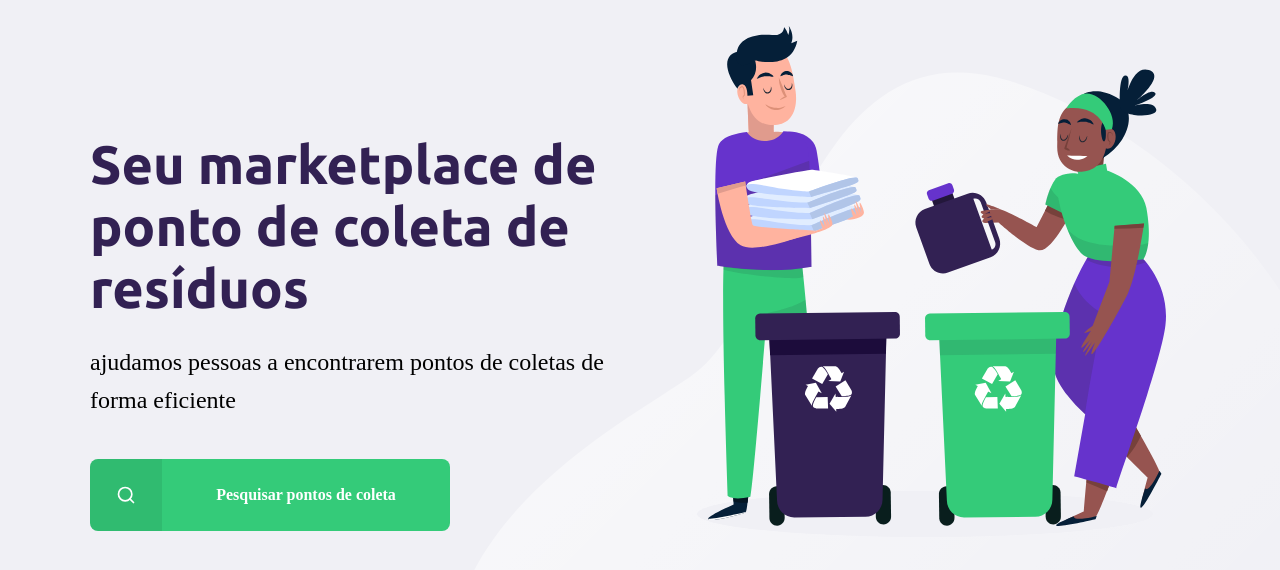
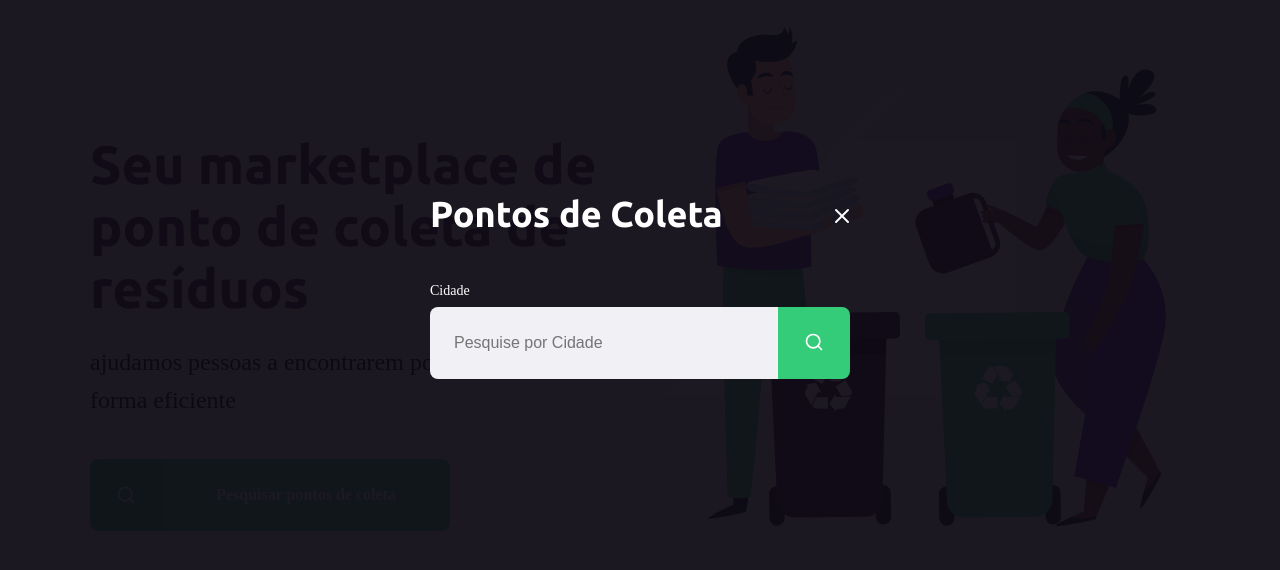
Before and after one commit to guilhermenoe/Ecoleta, a plain HTML site: page index.html in a window 1280 px wide. Shown: the part 114-684 px from the top of the page. Drawn offline with Linux system fonts and the light colour scheme.

Commit message:
commit 2

```diff
--- a/index.html
+++ b/index.html
@@ -10,6 +10,8 @@
         />
         <link rel="stylesheet" href="/styles/main.css" />
         <link rel="stylesheet" href="/styles/home.css" />
+        <link rel="stylesheet" href="/styles/modal.css" />
+
         <link rel="stylesheet" href="/styles/responsive.css" />
     </head>
     <body>
@@ -39,5 +41,27 @@
                 </main>
             </div>
         </div>
+
+        <div id="modal">
+            <div class="content">
+                <div class="header">
+                    <h1>Pontos de Coleta</h1>
+                    <a href="">Fechar</a>
+                </div>
+                <form action="">
+                    <label for="search">Cidade</label>
+                    <div class="search field">
+                        <input
+                            type="text"
+                            name="search"
+                            placeholder="Pesquise por Cidade"
+                        />
+                        <button>
+                            <img src="/assets/search.svg" alt="Buscar" />
+                        </button>
+                    </div>
+                </form>
+            </div>
+        </div>
     </body>
 </html>
--- /dev/null
+++ b/styles/modal.css
@@ -0,0 +1,70 @@
+#modal{
+    background-color: #0E0A14ef;
+    height: 100vh;
+    width: 100vw;
+
+    position: fixed;
+    top: 0;
+    display: flex;
+    justify-content: center;
+    align-items: center;
+    transition: 400ms;
+}
+
+#modal .content{
+    color: white;
+    width: 420px;
+
+}
+
+#modal .header{
+    display: flex;
+    align-items: center;
+    justify-content: space-between;
+    margin-bottom: 48px;
+
+}
+
+#modal .header a{
+    background-image: url(../assets/x.svg);
+    width: 20px;
+    height: 20px;
+    display: flex;
+    font-size: 0.01px;
+}
+#modal .header h1{
+    color: white;
+    font-size: 36px;
+    line-height: 42px;
+}
+#modal form label{
+    font-size: 14px;
+    line-height: 16px;
+    display: block;
+    margin-bottom: 8px;
+}
+
+#modal form .field{
+    display: flex;
+}
+#modal form input{
+    flex: 1;
+    background-color: #f0f0f5;
+    border-radius: 8px 0 0 8px;
+    border: 0;
+    padding: 16px 24px;
+    font-size: 16px;
+    color: #6c6c80;
+}
+#modal form button{
+    width: 72px;
+    height: 72px;
+    background-color: var(--primary-color);
+    border: 0;
+    border-radius: 0 8px 8px 0;
+}
+#modal form button:hover{
+    background-color: #2fb85e;
+}
+
+/*retomar em 1:19/*
```
Also changed, not shown: Scrips/create-point.js (+57 -5 lines), create-point.html (+36 -5 lines), styles/create-point.css (+38 -0 lines).
